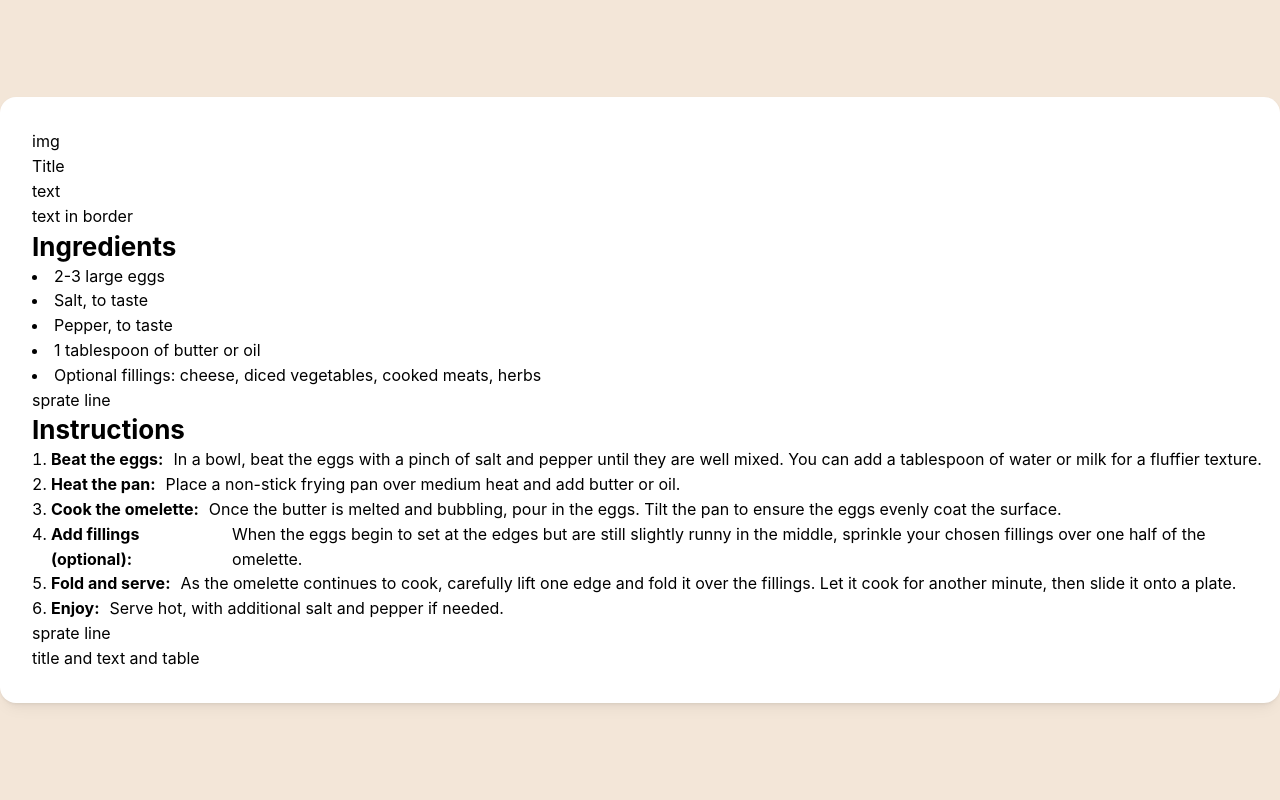
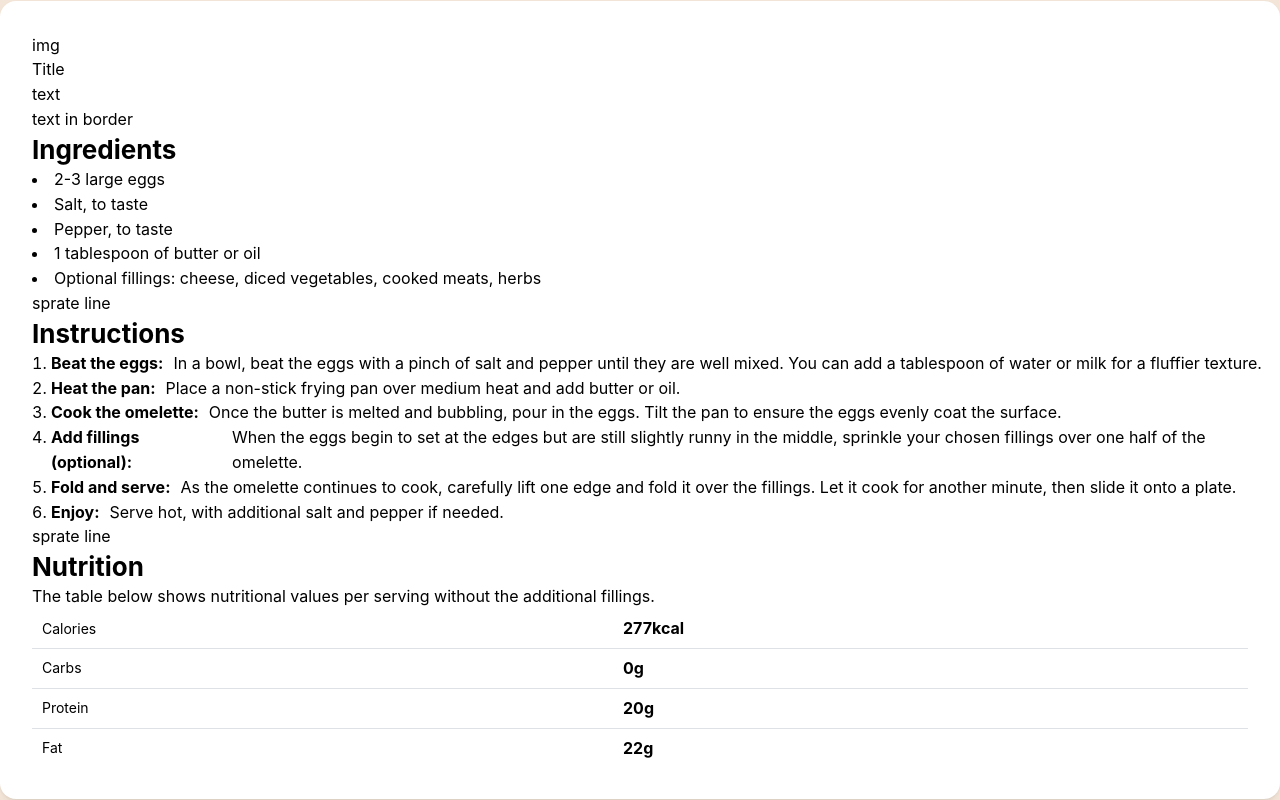
Before and after one commit to hadar888/recipe-page, a React (Create React App) app: page / in a window 1280 px wide. Built offline with nearby package versions, Linux system fonts and the light colour scheme; the HTML template or start-up script is replaced by a standard one.

Commit message:
create nutrition section

```diff
--- a/src/App.tsx
+++ b/src/App.tsx
@@ -1,7 +1,8 @@
 import React from 'react';
-import { Center, MantineProvider, Paper, Text } from '@mantine/core';
+import { Center, MantineProvider, Paper } from '@mantine/core';
 import '@mantine/core/styles.css';
 import TitleAndList from './TitleAndList';
+import Nutrition from './Nutrition';
 
 function App() {
   return (
@@ -29,7 +30,12 @@ function App() {
              {title: 'Enjoy: ', text: 'Serve hot, with additional salt and pepper if needed.'},
           ]} />
           <div>sprate line</div>
-          <div>title and text and table</div>
+          <Nutrition nutritionTable={[
+              {name: 'Calories', value: '277kcal'},
+              {name: 'Carbs', value: '0g'},
+              {name: 'Protein', value: '20g'},
+              {name: 'Fat', value: '22g'},
+          ]}/>
         </Paper>
       </Center>
     </MantineProvider>
--- /dev/null
+++ b/src/Nutrition.tsx
@@ -0,0 +1,35 @@
+import { Title, Text, Table } from "@mantine/core";
+import { TableRow } from "./models/tableRow";
+
+interface NutritionProps {
+    nutritionTable: TableRow[];
+}
+
+const Nutrition = (props: NutritionProps) => {
+    const { nutritionTable } = props;
+
+    return (
+        <>
+            <Title order={2}>Nutrition</Title>
+            <Text>The table below shows nutritional values per serving without the additional fillings.</Text>
+            <Table>
+                <Table.Tbody>
+                    {
+                        nutritionTable.map((item) => {
+                            return (
+                                <Table.Tr key={item.name}>
+                                    <Table.Td>{item.name}</Table.Td>
+                                    <Table.Td>
+                                        <Text fw={700}>{item.value}</Text>
+                                    </Table.Td>
+                                </Table.Tr>
+                            )
+                        })
+                    }
+                </Table.Tbody>
+            </Table>
+        </>
+    )
+};
+
+export default Nutrition;
--- /dev/null
+++ b/src/models/tableRow.ts
@@ -0,0 +1,4 @@
+export interface TableRow {
+    name: string;
+    value: string;
+}
```
